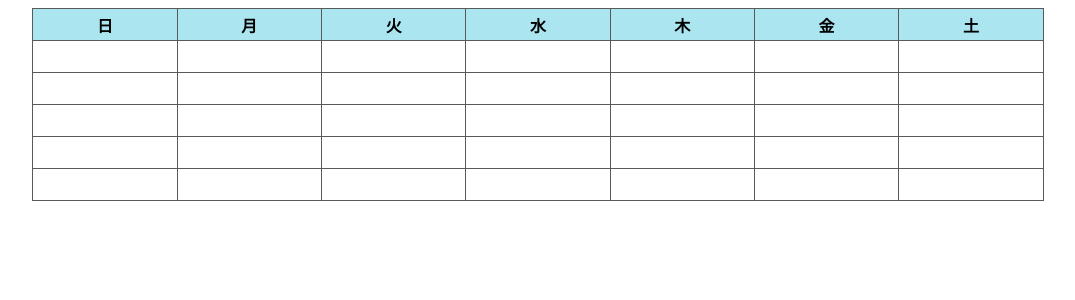
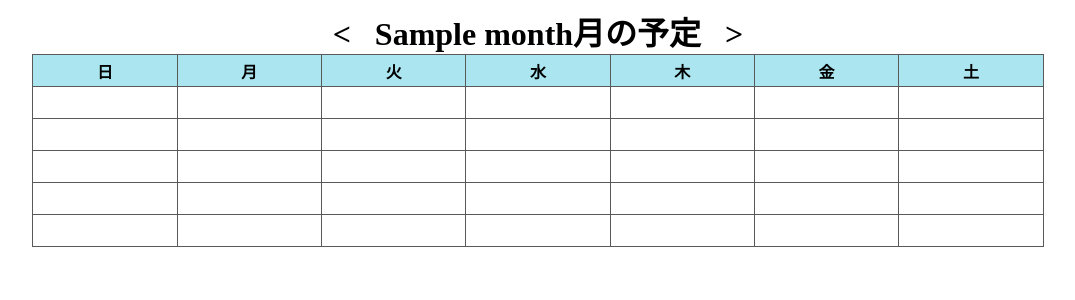
Before and after one commit to 10nin/kalender, a Python web app: template main/views/calendar.html in a window 1280 px wide. Shown: the top 300 px of the page, without its empty margins (102-1177 px from the left). Run offline with Jinja, Linux system fonts and the light colour scheme; the template is opened without the code that fills it: most values are stand-ins (such as "Sample title", 1, 10 or a date in 2020); lists and menus that the app fills with data are empty.

Commit message:
Arrangement stylesheet.

```diff
--- a/main/static/css/style.css
+++ b/main/static/css/style.css
@@ -15,3 +15,10 @@ td, th {
 th {
 	background: #abe6f0;
 }
+
+.control_button {
+    text-align: center;
+    margin: 0 auto;
+    font-weight: bold;
+    font-size: xx-large;
+}
--- a/main/views.py
+++ b/main/views.py
@@ -8,7 +8,7 @@ app = Bottle()
 
 @app.route("/")
 def show_root():
-    return template("calendar.html")
+    return template("calendar.html", month=6)
 
 
 @app.route("/list/<request_date:re:\d{6}>")
--- a/main/views/calendar.html
+++ b/main/views/calendar.html
@@ -6,6 +6,7 @@
     <title>{{title}}</title>
 </head>
 <body>
+<div class="control_button">&lt;&nbsp;&nbsp; {{month}}月の予定 &nbsp;&nbsp;&gt;</div>
 <table>
 	<tbody>
 		<tr>
```
